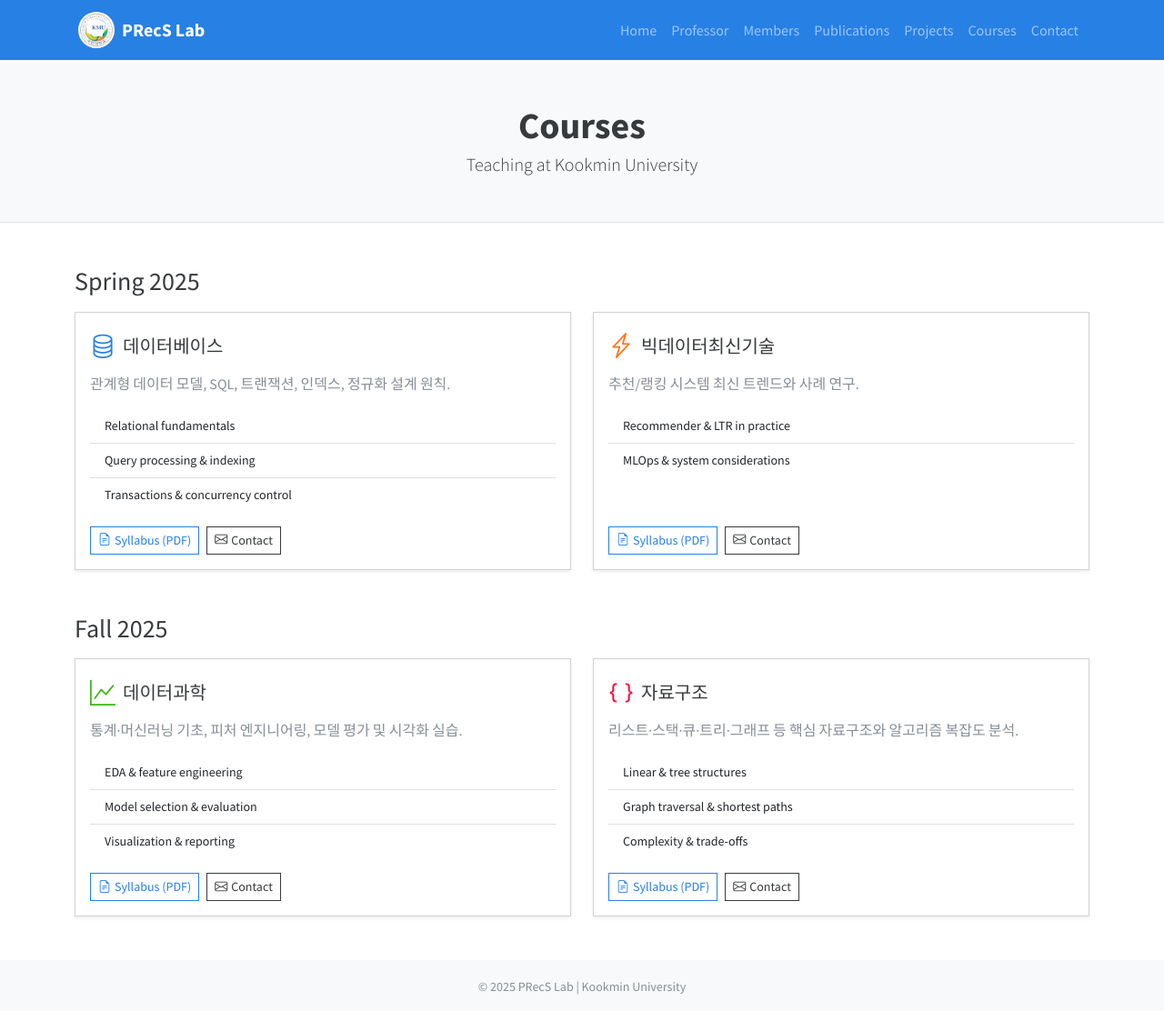
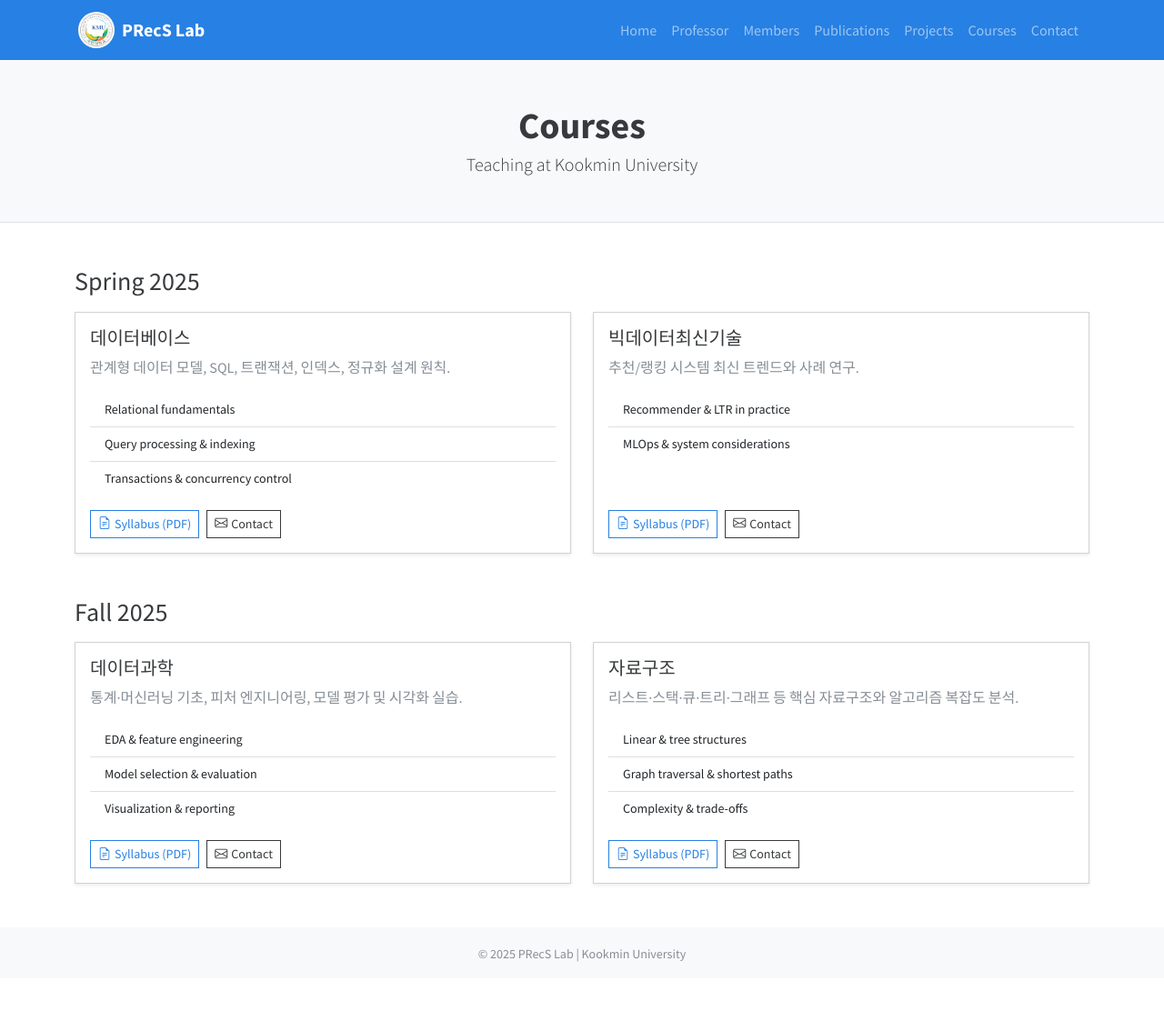
Before and after one commit to hongkyun-bae/hongkyun-bae.github.io, a Jekyll site: the page precs/courses.html, which Jekyll copies as it is, in a window 1280 px wide. Shown: the whole page at 91% size. Built offline with Jekyll 4.4.1, drawn with Linux system fonts in a browser that asks for light colours; nearby versions of some CDN libraries; after the commit the page ends 1076 px from its top, so only the background shows below that.

Commit message:
Update courses.html

```diff
--- a/precs/courses.html
+++ b/precs/courses.html
@@ -60,7 +60,7 @@
       <div class="card h-100 shadow-sm">
         <div class="card-body d-flex flex-column">
           <div class="d-flex align-items-center mb-2">
-            <i class="bi bi-database fs-3 me-2 text-primary"></i>
+<!--             <i class="bi bi-database fs-3 me-2 text-primary"></i> -->
             <h5 class="card-title mb-0">데이터베이스</h5>
           </div>
           <p class="text-muted mb-3">관계형 데이터 모델, SQL, 트랜잭션, 인덱스, 정규화 설계 원칙.</p>
@@ -82,7 +82,7 @@
       <div class="card h-100 shadow-sm">
         <div class="card-body d-flex flex-column">
           <div class="d-flex align-items-center mb-2">
-            <i class="bi bi-lightning-charge fs-3 me-2 text-warning"></i>
+<!--             <i class="bi bi-lightning-charge fs-3 me-2 text-warning"></i> -->
             <h5 class="card-title mb-0">빅데이터최신기술</h5>
           </div>
           <p class="text-muted mb-3">추천/랭킹 시스템 최신 트렌드와 사례 연구.</p>
@@ -111,7 +111,7 @@
       <div class="card h-100 shadow-sm">
         <div class="card-body d-flex flex-column">
           <div class="d-flex align-items-center mb-2">
-            <i class="bi bi-graph-up fs-3 me-2 text-success"></i>
+<!--             <i class="bi bi-graph-up fs-3 me-2 text-success"></i> -->
             <h5 class="card-title mb-0">데이터과학</h5>
           </div>
           <p class="text-muted mb-3">통계·머신러닝 기초, 피처 엔지니어링, 모델 평가 및 시각화 실습.</p>
@@ -133,7 +133,7 @@
       <div class="card h-100 shadow-sm">
         <div class="card-body d-flex flex-column">
           <div class="d-flex align-items-center mb-2">
-            <i class="bi bi-braces fs-3 me-2 text-danger"></i>
+<!--             <i class="bi bi-braces fs-3 me-2 text-danger"></i> -->
             <h5 class="card-title mb-0">자료구조</h5>
           </div>
           <p class="text-muted mb-3">리스트·스택·큐·트리·그래프 등 핵심 자료구조와 알고리즘 복잡도 분석.</p>
```
